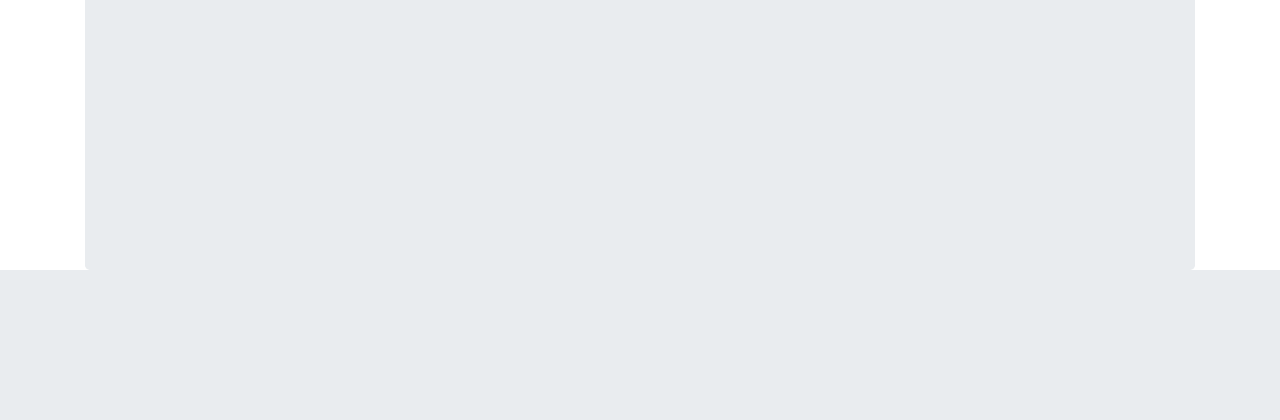
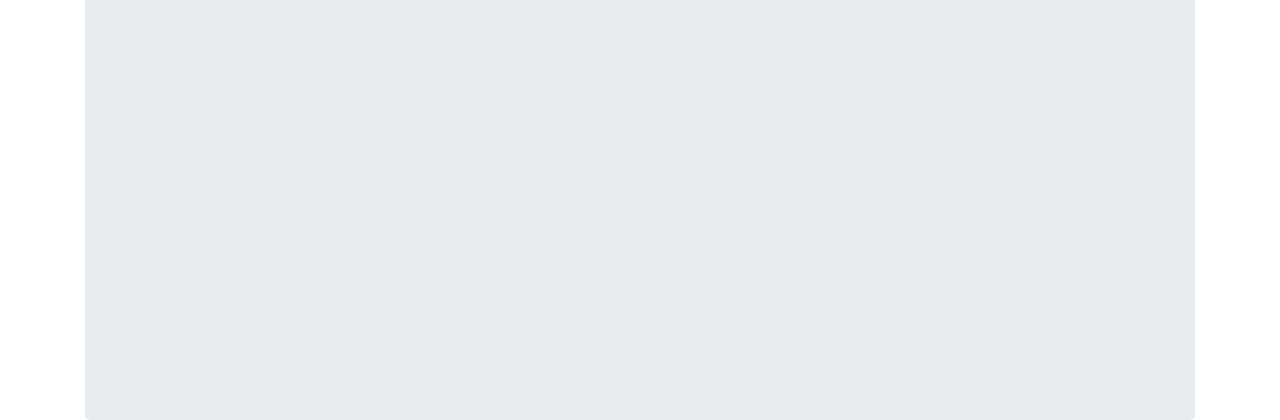
Before and after one commit to Harmony222/TravelAid-OSUHackathon, a Flask app: page / in a window 1280 px wide. Shown: the part 530-950 px from the top of the page. Before the commit the page ends 800 px from the top, so only its background shows below. Run offline with Flask 2, Linux system fonts and the light colour scheme; some libraries are stand-ins or nearby versions.

Commit message:
fix grey background attempt 2

```diff
--- a/static/style.css
+++ b/static/style.css
@@ -40,3 +40,7 @@ html, body {
     min-width: 160px;
     padding: .3rem .45rem;
 }
+.outer-div {
+    min-height: 950px;
+    height: 100%;
+}
--- a/templates/layout.html
+++ b/templates/layout.html
@@ -13,7 +13,7 @@
     <title>TravelAid</title>
 </head>
 <body>
-    <div class="container fill">
+    <div class="container outer-div">
 
         {% block content %}{% endblock %}
     </div>
```
